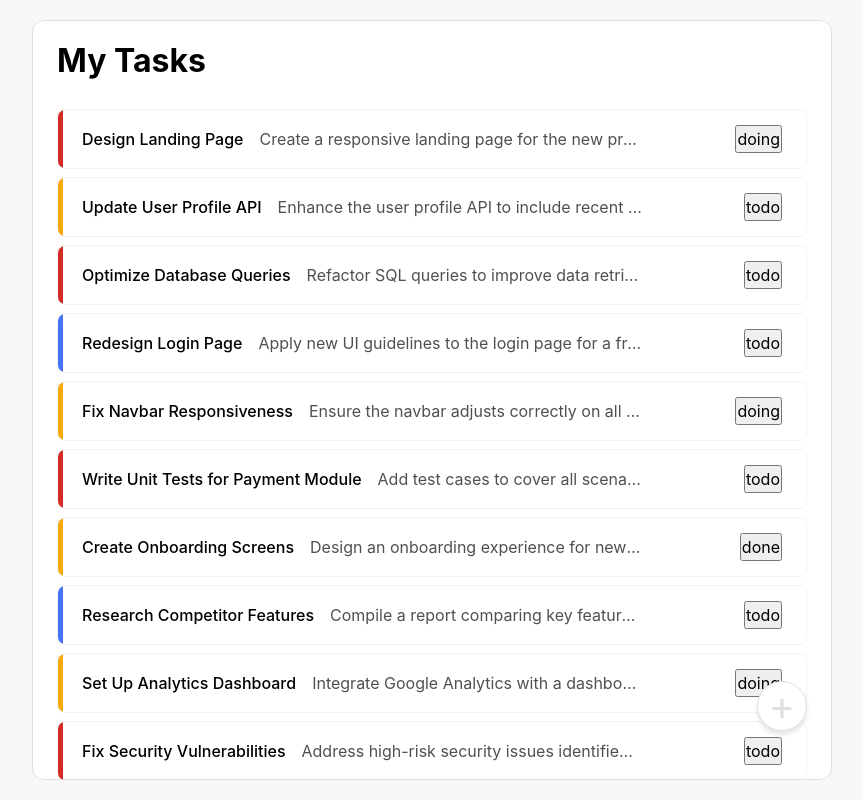
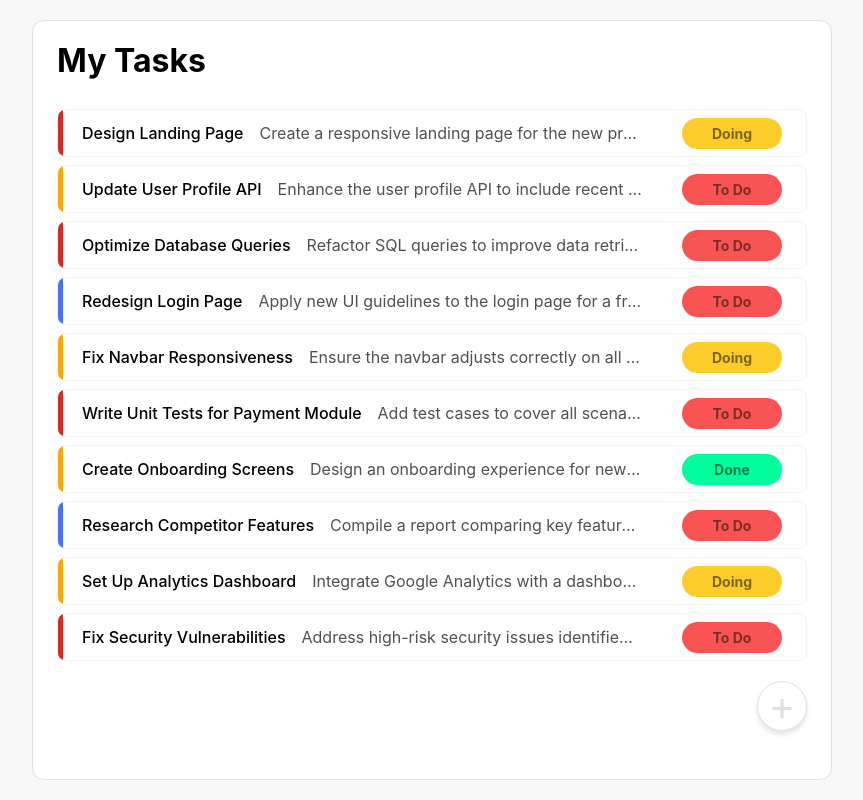
Before and after one commit to AdhamUsama25/tasks-manager, a React (Vite) app: page / in a window 1280 px wide. Shown: the whole page, without its empty margins (208-1071 px from the left). Built offline with nearby package versions, Linux system fonts and the light colour scheme.

Commit message:
task status label styling

```diff
--- a/src/App.tsx
+++ b/src/App.tsx
@@ -1,5 +1,6 @@
 import "./App.css";
 import AddTaskButton from "./components/CreateTask/CreateTask";
+import SingleTaskViewer from "./components/SingleTaskViewer/SingleTaskViewer";
 import TasksList from "./components/TasksList/TasksList";
 
 function App() {
@@ -7,6 +8,7 @@ function App() {
     <div className="page">
       <main>
         <AddTaskButton />
+        <SingleTaskViewer />
         <h1>My Tasks</h1>
         <TasksList />
       </main>
--- a/src/components/CreateTask/CreateTask.tsx
+++ b/src/components/CreateTask/CreateTask.tsx
@@ -1,5 +1,6 @@
 import { useRef } from "react";
 import classes from "./CreateTask.module.css";
+import CustomDialog from "../UI/CustomDialog/CustomDialog";
 
 const AddTaskButton = () => {
   const dialogRef = useRef<HTMLDialogElement>(null);
@@ -23,14 +24,14 @@ const AddTaskButton = () => {
 
   return (
     <>
-      <dialog ref={dialogRef} className={classes.AddTaskDialog}>
+      <CustomDialog dialogRef={dialogRef} >
         <form onSubmit={handleSubmit}>
           <label htmlFor="taskName">Task Name:</label>
           <input type="text" id="taskName" required />
           <button type="submit">Add Task</button>
           <button type="button" onClick={closeDialog}>Close</button>
         </form>
-      </dialog>
+      </CustomDialog>
 
       <button onClick={openDialog} className={classes.AddTaskButton}>+</button>
     </>
--- /dev/null
+++ b/src/components/SingleTaskViewer/SingleTaskViewer.tsx
@@ -0,0 +1,30 @@
+import React, { useEffect } from "react";
+import CustomDialog from "../UI/CustomDialog/CustomDialog";
+import { useAppDispatch, useAppSelector } from "../../redux/hooks";
+import { unselectTask } from "../../redux/features/tasks/tasksSlice";
+
+const SingleTaskViewer = () => {
+  const dialogRef = React.useRef<HTMLDialogElement>(null);
+  const selectedTaskId = useAppSelector(
+    (state) => state.tasksReducer.selectedTaskId
+  );
+  const selectedTask = useAppSelector((state) => state.tasksReducer.tasks.find((task) => task.id === selectedTaskId));
+
+  const dispatch = useAppDispatch();
+
+  useEffect(() => {
+    if (selectedTaskId) dialogRef.current?.showModal();
+  }, [selectedTaskId]);
+
+  return (
+    <CustomDialog
+      dialogRef={dialogRef}
+      preCloseDialogAction={() => dispatch(unselectTask())}
+    >
+      <h2>{selectedTask?.title}</h2>
+      <p>{selectedTask?.description}</p>
+    </CustomDialog>
+  );
+};
+
+export default SingleTaskViewer;
--- /dev/null
+++ b/src/components/Task/StatusButton/StatusButton.module.css
@@ -0,0 +1,14 @@
+.StatusButton{
+    background-color: #f5f5f5;
+    border: none;
+    border-radius: 25px;
+    color: rgba(0, 0, 0, 0.5);
+    cursor: pointer;
+    font-size: 14px;
+    padding: 5px 10px;
+    text-align: center;
+    text-decoration: none;
+    width: 100px;
+    transition: background-color 0.3s;
+    font-weight: bold;
+}
--- a/src/components/Task/StatusButton/StatusButton.tsx
+++ b/src/components/Task/StatusButton/StatusButton.tsx
@@ -1,8 +1,29 @@
+import { TaskState } from "../../../types/tasks.types";
+import classes from "./StatusButton.module.css";
 
-const StatusButton = () => {
+const statusToTextMap = {
+  todo: "To Do",
+  doing: "Doing",
+  done: "Done",
+};
+
+const statusToStyleMap = {
+  todo: {
+    backgroundColor: "var(--to-do-color)"
+  },
+  doing: {
+    backgroundColor: "var(--doing-color)"
+  },
+  done: {
+    backgroundColor: "var(--done-color)"
+  },
+};
+
+
+const StatusButton = ({ status }: { status: TaskState }) => {
   return (
-    <div>StatusButton</div>
-  )
-}
+    <button style={statusToStyleMap[status]} className={classes.StatusButton}>{statusToTextMap[status]}</button>
+  );
+};
 
-export default StatusButton
+export default StatusButton;
--- a/src/components/Task/Task.module.css
+++ b/src/components/Task/Task.module.css
@@ -1,6 +1,6 @@
 .Task {
   width: 100%;
-  height: 60px;
+  height: 48px;
   border: 1px solid #F3F3F3;
   border-radius: 8px;
   display: flex;
@@ -34,6 +34,7 @@
       text-wrap: nowrap;
       white-space: nowrap;
       font-weight: 500;
+      cursor: pointer;
     }
     & .Description {
       color: #505050;
--- a/src/components/Task/Task.tsx
+++ b/src/components/Task/Task.tsx
@@ -1,4 +1,7 @@
+import { selectTask } from "../../redux/features/tasks/tasksSlice";
+import { useAppDispatch } from "../../redux/hooks";
 import { ITask } from "../../types/tasks.types";
+import StatusButton from "./StatusButton/StatusButton";
 import classes from "./Task.module.css";
 
 const getTaskPriorityColor = (priority: string) => {
@@ -9,6 +12,7 @@ const getTaskPriorityColor = (priority: string) => {
 };
 
 const Task = ({ task }: { task: ITask }) => {
+  const dispatch = useAppDispatch();
   return (
     <div className={classes.Task}>
 
@@ -20,10 +24,10 @@ const Task = ({ task }: { task: ITask }) => {
       )}
 
       <div className={classes.Details}>
-        <p className={classes.Title}>{task.title}</p>
-        <p className={classes.Description}>{task.description}</p>
+        <p onClick={() => dispatch(selectTask(task.id))} title={task.title} className={classes.Title}>{task.title}</p>
+        <p title={task.description} className={classes.Description}>{task.description}</p>
       </div>
-      <button>{task.state}</button>
+      <StatusButton status={task.state} />
     </div>
   );
 };
--- /dev/null
+++ b/src/components/UI/CustomDialog/CustomDialog.module.css
@@ -0,0 +1,27 @@
+.CustomDialog {
+  width: 50%;
+  max-width: 600px;
+  margin: auto;
+  position: absolute;
+  padding: 20px;
+  border-radius: 8px;
+  background-color: white;
+  box-shadow: 0 4px 10px rgba(0, 0, 0, 0.2);
+  outline: none;
+  overflow: visible;
+  border: 1px solid #ccc;
+
+  & .CloseButton {
+    position: absolute;
+    top: -20px;
+    right: -20px;
+    cursor: pointer;
+    width: 40px;
+    height: 40px;
+    border-radius: 50%;
+    background-color: white;
+    border:none;
+    box-shadow: 0 4px 10px rgba(0, 0, 0, 0.2);
+    font-size: 24px;
+  }
+}
--- /dev/null
+++ b/src/components/UI/CustomDialog/CustomDialog.tsx
@@ -0,0 +1,28 @@
+import classes from "./CustomDialog.module.css";
+
+interface CustomDialogProps {
+  children: React.ReactNode;
+  dialogRef: React.RefObject<HTMLDialogElement>;
+  preCloseDialogAction?: () => void;
+}
+const CustomDialog = ({
+  children,
+  dialogRef,
+  preCloseDialogAction,
+}: CustomDialogProps) => {
+
+
+  const closeDialog = () => {
+    if (preCloseDialogAction) preCloseDialogAction();
+    dialogRef.current?.close();
+  };
+
+  return (
+    <dialog ref={dialogRef} className={classes.CustomDialog}>
+      {children}
+      <button className={ classes.CloseButton}onClick={closeDialog}>×</button>
+    </dialog>
+  );
+};
+
+export default CustomDialog;
--- a/src/index.css
+++ b/src/index.css
@@ -5,6 +5,10 @@
   --high-priority-color: #D42B24;
   --medium-priority-color: #FAA80D;
   --low-priority-color: #4772FA;
+
+  --to-do-color: #F95454;
+  --doing-color: #FCCD2A;
+  --done-color: #00FF9C;
 }
 
 /* 1. Use a more-intuitive box-sizing model */
--- a/src/redux/features/tasks/tasksSlice.ts
+++ b/src/redux/features/tasks/tasksSlice.ts
@@ -4,10 +4,12 @@ import { dummyTasks } from "../../../data/tasks.data";
 
 interface AuthState {
   tasks: ITask[];
+  selectedTaskId: null | string;
 }
 
 const initialState: AuthState = {
   tasks: dummyTasks,
+  selectedTaskId: null,
 };
 
 export const tasksSlice = createSlice({
@@ -24,11 +26,20 @@ export const tasksSlice = createSlice({
       state.tasks[taskIndex] = action.payload;
     },
     deleteTask: (state, action: PayloadAction<ITask>) => {
-      state.tasks = state.tasks.filter((task:ITask) => task.id !== action.payload.id);
+      state.tasks = state.tasks.filter(
+        (task: ITask) => task.id !== action.payload.id
+      );
+    },
+    selectTask: (state, action: PayloadAction<string>) => {
+      state.selectedTaskId = action.payload;
+    },
+    unselectTask: (state) => {
+      state.selectedTaskId = null;
     },
   },
 });
 
-export const { addTask } = tasksSlice.actions;
+export const { addTask, editTask, deleteTask, selectTask, unselectTask } =
+  tasksSlice.actions;
 // ? Export the authSlice.reducer to be included in the store.
 export default tasksSlice.reducer;
--- a/src/types/tasks.types.ts
+++ b/src/types/tasks.types.ts
@@ -2,7 +2,7 @@ export type TaskState = "todo" | "doing" | "done";
 export type TaskPriority = "low" | "medium" | "high";
 
 export interface ITask {
-    id: number;
+    id: string;
     image: string;
     title: string;
     description: string;
@@ -10,4 +10,4 @@ export interface ITask {
     state: TaskState;
 }
 
-export type CreateTask = Omit<Task, "id">;
+export type CreateTask = Omit<ITask, "id">;
```
